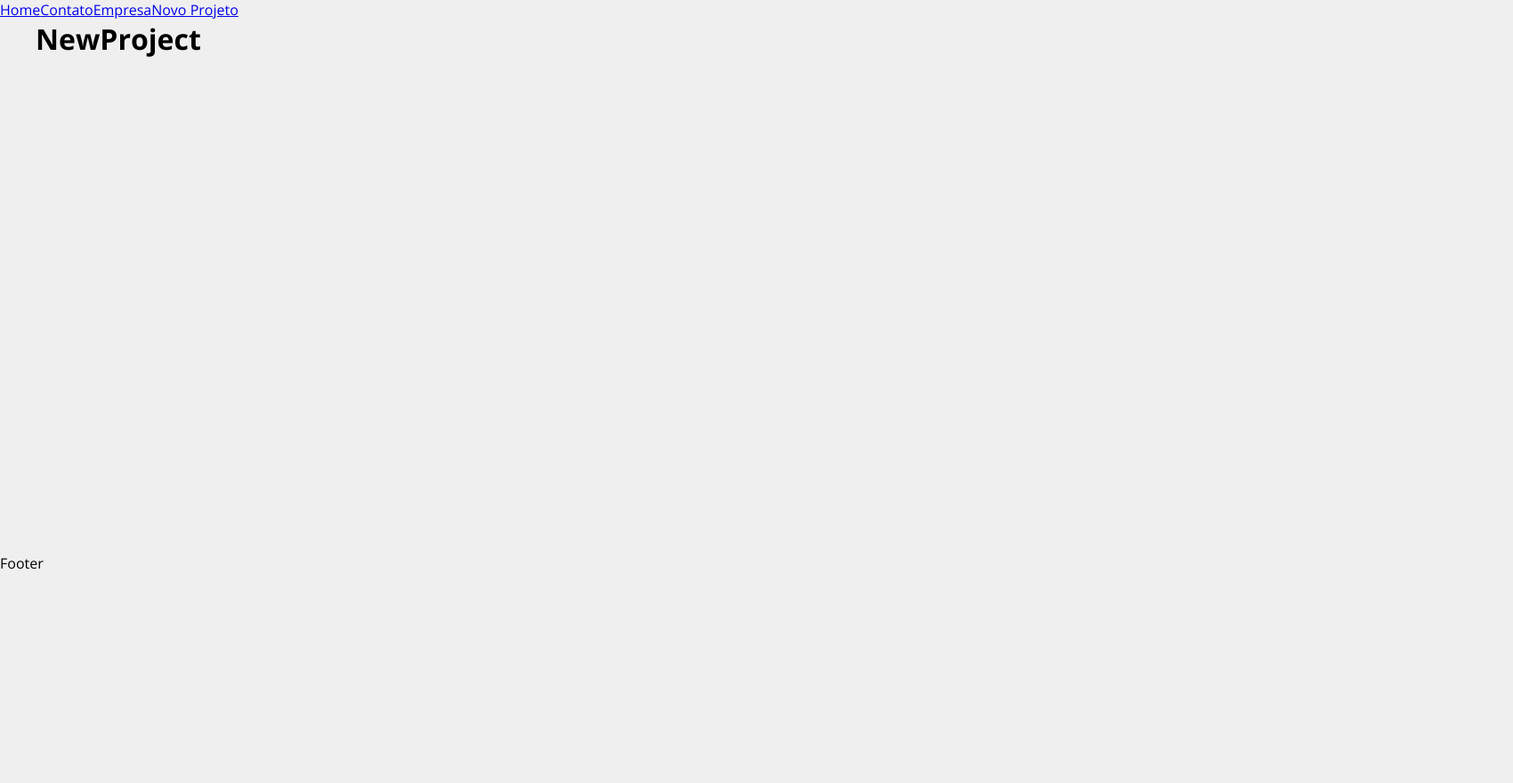
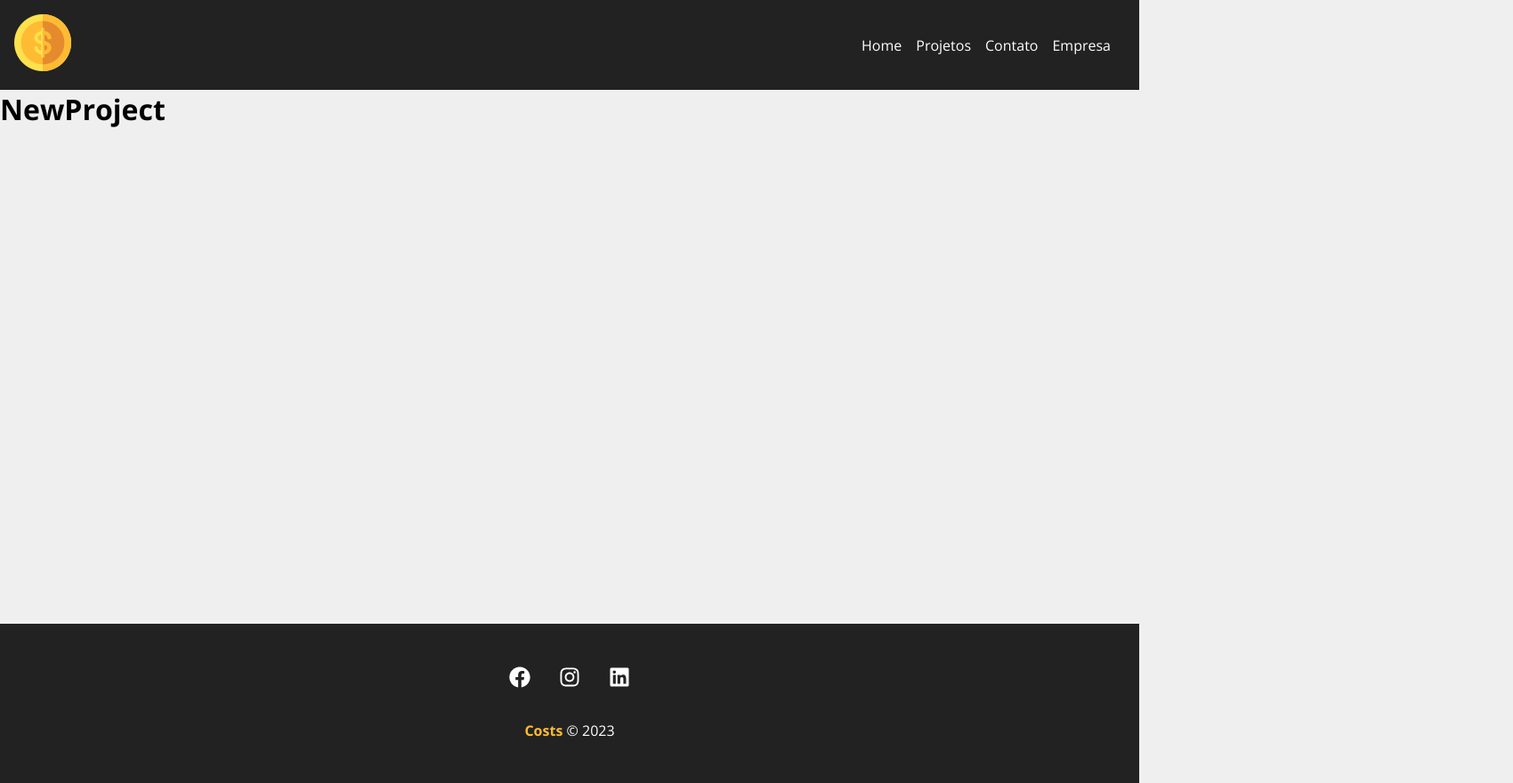
Before and after one commit to Vinizik/Costs-React, a React (Create React App) app: page /newproject in a window 1280 px wide. Shown: the whole page at 89% size, 1700 px wide, since content can reach past the window. Before the commit the page ends 800 px from the top, so only its background shows below. Built offline with nearby package versions, Linux system fonts and the light colour scheme.

Commit message:
Criação e Estilização da Navbar e do Footer

```diff
--- a/src/App.js
+++ b/src/App.js
@@ -1,30 +1,29 @@
-import { BrowserRouter as Router, Route, Routes, Link } from 'react-router-dom';
+import { BrowserRouter as Router, Route, Routes } from 'react-router-dom';
 import Home from './components/pages/Home';
 import Contact from './components/pages/Contact';
 import Company from './components/pages/Company';
 import NewProject from './components/pages/NewProject';
+import Projects from './components/pages/Projects';
 
 import Container from './components/layouts/Container';
+import Navbar from './components/layouts/Navbar';
+import Footer from './components/layouts/Footer';
 
 function App() {
   return (
     <div className="App">
       <Router>
-        <div>
-          <Link to="/">Home</Link>
-          <Link to="/contact">Contato</Link>
-          <Link to="/company">Empresa</Link>
-          <Link to="/newproject">Novo Projeto</Link>
-        </div>
+        <Navbar />
         <Container customClass="minHeight">
           <Routes>
             <Route exact path="/" element={<Home />} />
+            <Route exact path="/projects" element={<Projects />} />
             <Route exact path="/company" element={<Company />} />
             <Route exact path="/contact" element={<Contact />} />
             <Route exact path="/newproject" element={<NewProject />} />
           </Routes>
         </Container>
-        <p>Footer</p>
+        <Footer />
       </Router>
     </div>
   );
--- a/src/components/layouts/Container.js
+++ b/src/components/layouts/Container.js
@@ -1,11 +1,11 @@
 import styles from './Container.module.css';
 
-function Container(props) {
+const Container = (props) => {
   return (
     <div className={`${styles.container} ${styles[props.customClass]}`}>
       {props.children}
     </div>
   );
-}
+};
 
 export default Container;
--- a/src/components/layouts/Container.module.css
+++ b/src/components/layouts/Container.module.css
@@ -1,8 +1,8 @@
 .container {
-  width: 1200px;
+  width: 1700px;
   display: flex;
   justify-content: space-between;
-  margin: 0 auto;
+  margin: auto;
   flex-wrap: wrap;
 }
 
--- /dev/null
+++ b/src/components/layouts/Footer.js
@@ -0,0 +1,26 @@
+import { FaFacebook, FaInstagram, FaLinkedin } from 'react-icons/fa';
+
+import styles from './Footer.module.css';
+
+const Footer = () => {
+  return (
+    <footer className={styles.footer}>
+      <ul className={styles.social_list}>
+        <li>
+          <FaFacebook />
+        </li>
+        <li>
+          <FaInstagram />
+        </li>
+        <li>
+          <FaLinkedin />
+        </li>
+      </ul>
+      <p className={styles.copyright}>
+        <span>Costs</span> &copy; 2023
+      </p>
+    </footer>
+  );
+};
+
+export default Footer;
--- /dev/null
+++ b/src/components/layouts/Footer.module.css
@@ -0,0 +1,34 @@
+.footer {
+  background-color: #222;
+  color: #fff;
+  padding: 3em;
+  text-align: center;
+}
+
+.social_list {
+  display: flex;
+  justify-content: center;
+  list-style: none;
+}
+
+.social_list li {
+  margin: 0 1em;
+}
+
+.social_list li:hover {
+  color: #ffbb33;
+}
+
+.social_list svg {
+  font-size: 1.5em;
+  cursor: pointer;
+}
+
+.copyright {
+  margin-top: 2em;
+}
+
+.copyright span {
+  font-weight: bold;
+  color: #ffbb33;
+}
--- /dev/null
+++ b/src/components/layouts/Navbar.js
@@ -0,0 +1,34 @@
+import { Link } from 'react-router-dom';
+
+import Container from './Container';
+
+import styles from './Navbar.module.css';
+import logo from '../../imgs/costs_logo.png';
+
+const Navbar = () => {
+  return (
+    <nav className={styles.navbar}>
+      <Container>
+        <Link to="/">
+          <img src={logo} alt="costs"></img>
+        </Link>
+        <ul className={styles.list}>
+          <li className={styles.items}>
+            <Link to="/">Home</Link>
+          </li>
+          <li className={styles.items}>
+            <Link to="/projects">Projetos</Link>
+          </li>
+          <li className={styles.items}>
+            <Link to="/contact">Contato</Link>
+          </li>
+          <li className={styles.items}>
+            <Link to="/company">Empresa</Link>
+          </li>
+        </ul>
+      </Container>
+    </nav>
+  );
+};
+
+export default Navbar;
--- /dev/null
+++ b/src/components/layouts/Navbar.module.css
@@ -0,0 +1,23 @@
+.navbar {
+  display: flex;
+  justify-content: space-between;
+  background-color: #222;
+  padding: 1em;
+}
+
+.list {
+  display: flex;
+  list-style: none;
+  align-items: center;
+}
+
+.items {
+  margin-right: 1em;
+}
+.items a {
+  color: #fff;
+  text-decoration: none;
+}
+.items a:hover {
+  color: #ffbb33;
+}
--- a/src/components/pages/Company.js
+++ b/src/components/pages/Company.js
@@ -1,5 +1,5 @@
-function Company() {
+const Company = () => {
   return <h1>Company</h1>;
-}
+};
 
 export default Company;
--- a/src/components/pages/Contact.js
+++ b/src/components/pages/Contact.js
@@ -1,5 +1,5 @@
-function Contact() {
+const Contact = () => {
   return <h1>Contact</h1>;
-}
+};
 
 export default Contact;
--- a/src/components/pages/Home.js
+++ b/src/components/pages/Home.js
@@ -1,5 +1,5 @@
-function Home() {
+const Home = () => {
   return <h1>Home</h1>;
-}
+};
 
 export default Home;
--- a/src/components/pages/NewProject.js
+++ b/src/components/pages/NewProject.js
@@ -1,5 +1,5 @@
-function NewProject() {
+const NewProject = () => {
   return <h1>NewProject</h1>;
-}
+};
 
 export default NewProject;
--- /dev/null
+++ b/src/components/pages/Projects.js
@@ -0,0 +1,5 @@
+const Projects = () => {
+  return <h1>Projects</h1>;
+};
+
+export default Projects;
```
